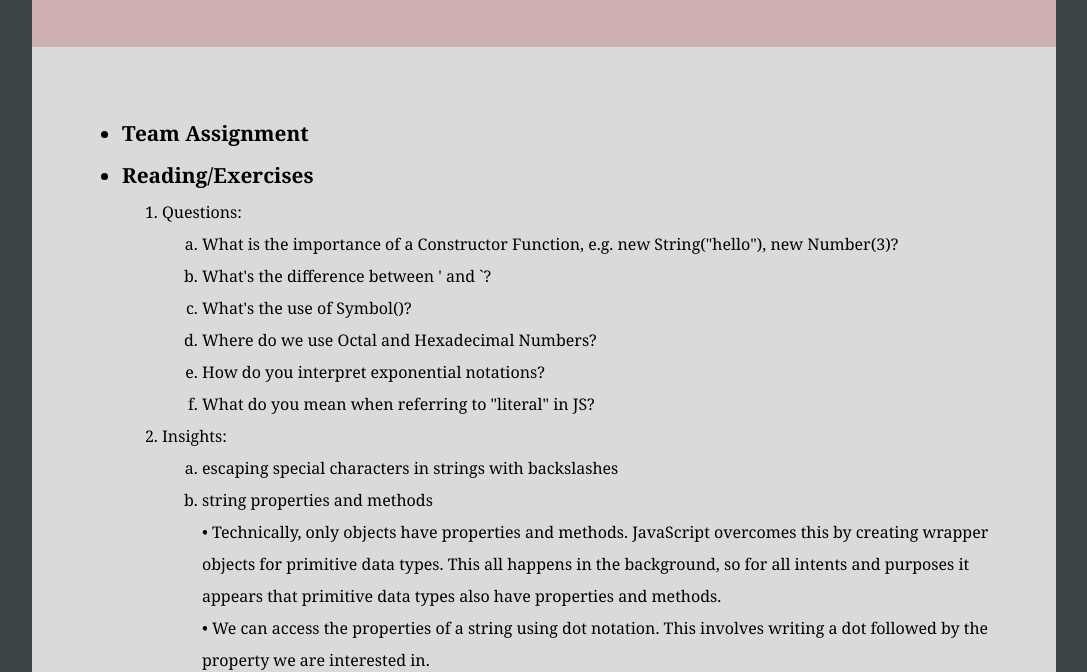
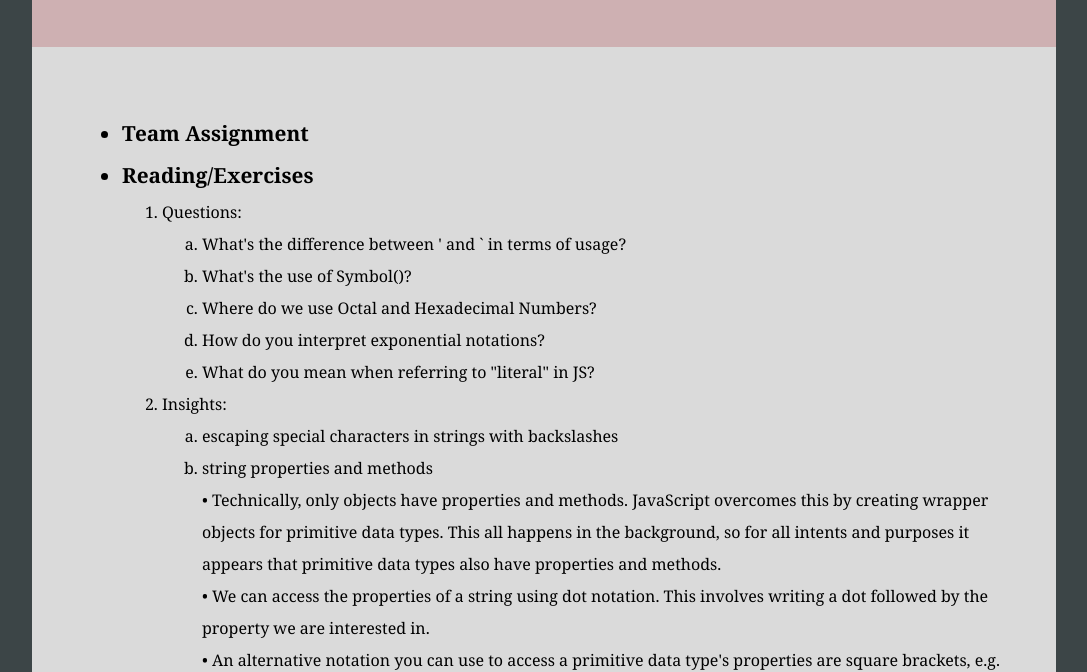
Before and after one commit to diosatem/mobile-apps, a plain HTML site: page week2/index.html in a window 1280 px wide. Shown: the part 131-803 px from the top of the page, without its empty margins (96-1183 px from the left). Drawn offline with Linux system fonts and the light colour scheme.

Commit message:
update on index

```diff
--- a/week2/index.html
+++ b/week2/index.html
@@ -28,9 +28,8 @@
                 <ol>
                     <li>Questions:</li>
                     <ol class="letter-list">
-                        <li>What is the importance of a Constructor Function, e.g. new String("hello"), new Number(3)?
-                        </li>
-                        <li>What's the difference between ' and `?</li>
+
+                        <li>What's the difference between ' and ` in terms of usage?</li>
                         <li>What's the use of Symbol()?</li>
                         <li>Where do we use Octal and Hexadecimal Numbers?</li>
                         <li>How do you interpret exponential notations?</li>
```
